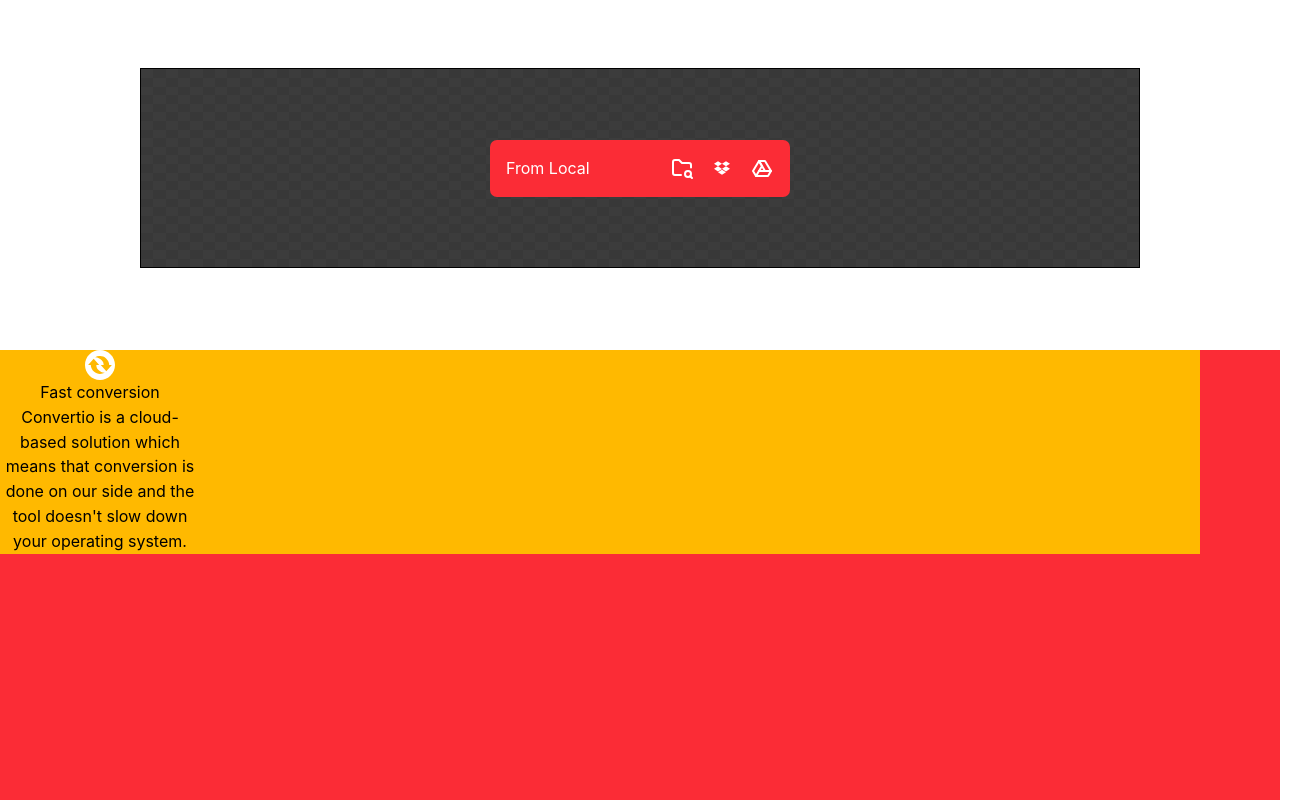
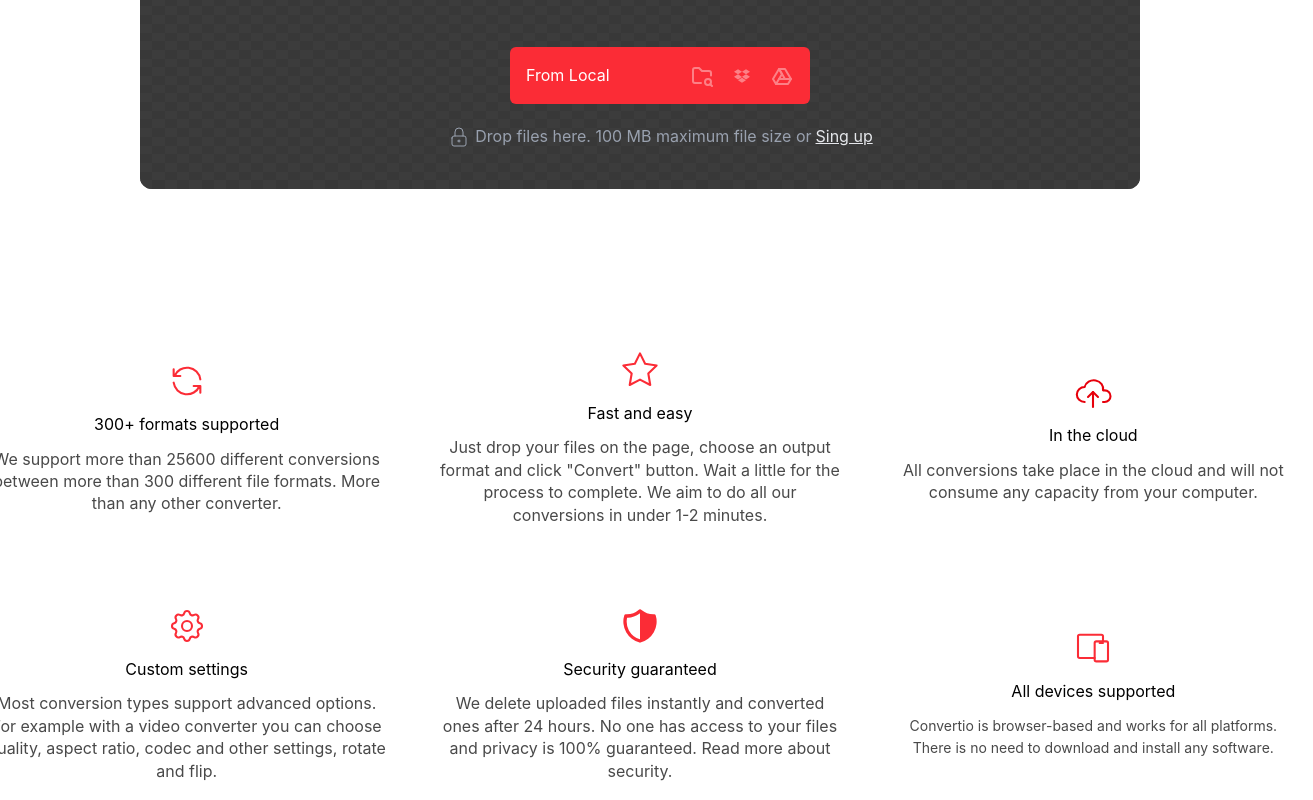
Before and after one commit to DaniyalAsif7778/F2F-converter, a Next.js app in the folder frontend/: page / in a window 1280 px wide. Shown: the part 240-1040 px from the top of the page, 1313 px wide, since content can reach past the window. Built offline with nearby package versions, Linux system fonts and the light colour scheme.

Commit message:
unkown changes

```diff
--- a/frontend/app/globals.css
+++ b/frontend/app/globals.css
@@ -5,6 +5,7 @@
   --background: #ffffff;
   --foreground: #171717;
   --theme: #FB2C36;
+  --Font:Open Sans;
 }
 
 @theme inline {
@@ -13,6 +14,7 @@
   --font-sans: var(--font-geist-sans);
   --font-mono: var(--font-geist-mono);
   --color-theme: var(--theme);
+  --font-custom:var(--Font);
 
 }
 
--- a/frontend/components/HomeComponent/Converter.jsx
+++ b/frontend/components/HomeComponent/Converter.jsx
@@ -3,14 +3,17 @@
 import ConverterButton from "./ConverterButton";
 import { IconBrandGoogleDrive } from "@tabler/icons-react";
 import { IconFolderSearch } from '@tabler/icons-react';
-import { FaDropbox } from "react-icons/fa6";
+import { FaDropbox } from "react-icons/fa";
+import { IconLock } from '@tabler/icons-react';
+import { IconShieldHalFilled } from '@tabler/icons-react';
+import Link from "next/link";
 
 export default function Converter() {
   const [uploadingOption, setUploadingOption] = useState(0);
-const [uploadingFile,setUploadingFile]= useState(0);
+  const [uploadingFile, setUploadingFile] = useState(0);
 
-const fileUploaderHandler=()=>{
-       const fileInput= document.createElement("input")
+  const fileUploaderHandler = () => {
+    const fileInput = document.createElement("input")
   }
   let uploadingOptions = [
     {
@@ -21,7 +24,8 @@
       styling: ""
     },
     {
-      icon: FaDropbox,
+      icon: FaDropbox
+      ,
       title: " From DropBox",
       clickHandler: () => { alert("das") }
     },
@@ -34,12 +38,13 @@
 
   return (
     <Fragment>
-      <div className="w-[100vw] h-[500px]  flex flex-col  gap-20  justify-center items-center   ">
-        <div className="flex flex-col ">
-          <h1 className="px-8 text-theme  text-2xl">File Converter</h1>
-          <h4>Convert your files to any format</h4>
+      <div className="w-[100vw] h-[500px]  flex flex-col  gap-15  justify-start items-center   ">
+        <div className="flex flex-col justify-center">
+          <h1 className="px-5 text-theme  text-[33px] font-Font">File Converter</h1>
+          <h4 className="text-[#878787] text-[18px] ">Convert your files to any format</h4>
         </div>
-        <div className="Converter relative z-1 w-[80vw] h-[200px] max-w-[1000px]  aspect-[4/1] border flex justify-center items-center bg-[#3C3C3C] overflow-hidden">
+        < div className="h-max w-[100vw]   flex justify-center sm:flex sm:justify-center">
+          <div className="Converter relative z-1 sm:w-[80vw] w-[100vw] pl-10 h-[200px] left-0 max-w-[1000px]  aspect-[4/1] sm:rounded-[12px]  flex  flex-col gap-5 justify-end pb-10 items-center bg-[#3C3C3C] overflow-hidden">
             {/* BG Pattren */}
             {/* <div className="w-full h-full absolute top-0 left-0 grid grid-cols-81 grid-rows-23 gap-0 -z-10 bg-[#3C3C3C] ">
             {Array.from({ length: 1863 }).map((_, i) => (
@@ -53,10 +58,10 @@
             {/* BG Pattrens */}
             <div className="h-full w-full  absolute -z-10 top-0 left-0 gap-0 grid grid-rows-23 grid-cols-81     ">
               {
-             Array.from({length:1863}).map((_,i)=>(
+                Array.from({ length: 1863 }).map((_, i) => (
 
                   <div key={i}
-              className={`w-[10] aspect-1/1 ${(i%2==0) ? "bg-[#3C3C3C]" : "bg-[#383838]"} ` }
+                    className={`w-[10] aspect-1/1 ${(i % 2 == 0) ? "bg-[#3C3C3C]" : "bg-[#383838]"} `}
                   >
 
                   </div>
@@ -64,22 +69,27 @@
                 ))}
             </div>
 
-          <div onClick={uploadingOptions[uploadingOption].clickHandler} className="w-[300px] h-fill bg-red-500 text-white flex justify-between p-4 rounded-[7px]">
+            <div onClick={uploadingOptions[uploadingOption].clickHandler} className="w-[300px] h-fill bg-red-500 text-white flex justify-between p-4 rounded-[6px]">
               <p className="DropDown">{uploadingOptions[uploadingOption].title}</p>
-            <div className="flex items-center justify-center gap-5">
+              <div className="flex items-center justify-center gap-5 ">
                 {
                   uploadingOptions.map(({ icon: Icon, ...option }, idx) => (
                     <Icon
                       key={idx}
                       onMouseOver={() => setUploadingOption(idx)}
                       onMouseLeave={() => setUploadingOption(0)}
-
+                      className="opacity-[0.4]"
                     />
                   ))
                 }
               </div>
             </div>
-          {/* </div> */}
+            <div className="  w-[100%] max-h-fit flex justify-center   text-gray-400" >
+              <p className="   hidden sm:flex  sm:width-[100%] sm:items-center gap-1 "> <IconLock className="text-[10px]" stroke={1} />Drop files here. 100 MB maximum file size or <Link href="#" className="text-gray-200 underline hover:text-shadow-gray-500"> Sing up </Link>
+
+              </p>
+            </div>
+          </div>
         </div>
         {/* <div className="ADD-SECTION-2   h-[23%] w-[100%]  bg-amber-800"></div> */}
       </div>
--- a/frontend/components/others/Features.jsx
+++ b/frontend/components/others/Features.jsx
@@ -1,25 +1,102 @@
 import React from "react";
 import { SiConvertio } from "react-icons/si";
-
+import { IconCloudUpload } from "@tabler/icons-react";
+import { IconRefresh } from "@tabler/icons-react";
+import { IconStar } from "@tabler/icons-react";
+import { IconSettings } from "@tabler/icons-react";
+import { IconShieldHalfFilled } from "@tabler/icons-react";
+import { IconDevices } from "@tabler/icons-react";
 function Features() {
   return (
-    <div className="bg-theme w-full h-[600px]">
-      <div className="flex flex-col max-w-[1200px] h-auto bg-amber-400">
-        <div className="flex  ">
-          <div className=" w-[200px] flex flex-col justify-center items-center">
-            <SiConvertio className="text-white text-3xl" />
+    <div className="w-full h-max grid grid-cols-1 grid-rows-6  place-content-center place-items-center gap-20 md:grid-cols-2 md:grid-rows-3 lg:grid-cols-3 lg-grid-rows-2 xl:grid-cols-3 xg-grid-rows-2">
 
-            <h1>Fast conversion</h1>
-            <p className="text-center">
-              Convertio is a cloud-based solution which means that conversion is
-              done on our side and the tool doesn't slow down your operating
-              system.
-            </p>
-          </div>
-        </div>
-        <div>
-         </div>
+
+      <div className=" w-[521px] sm:w-[240px] flex flex-col  gap-3  justify-top items-center">
+        <IconRefresh
+          stroke={1.25}
+          className="text-theme h-[40px] w-[40px]"
+        />
+        <h1 className="text-[#000] text-[16px] tracking-normal leading-[22.4px]">
+          300+ formats supported
+        </h1>
+        <p className="w-[400px] text-center text-[#494949] leading-[22.4px] tracking-normal text-[14px]]">
+          We support more than 25600 different conversions between more than
+          300 different file formats. More than any other converter.
+        </p>
       </div>
+      <div className=" w-[521px] sm:w-[240px]  flex flex-col  gap-3   justify-top justify-center items-center">
+        <IconStar
+          stroke={1.25}
+          className="text-red-500 h-[40px] w-[40px]"
+        />
+        <h1 className="text-[#000] text-[16px] tracking-normal leading-[22.4px]">
+          Fast and easy
+        </h1>
+        <p className="w-[400px] text-center text-[#494949] leading-[22.4px] tracking-normal text-[14px]]">
+          Just drop your files on the page, choose an output format and
+          click "Convert" button. Wait a little for the process to complete.
+          We aim to do all our conversions in under 1-2 minutes.
+        </p>
+      </div>
+      <div className=" w-[521px] sm:w-[240px]  flex flex-col  justify-top  gap-3 justify-center items-center">
+        <IconCloudUpload
+          stroke={1.25}
+          className="text-red-600 h-[40px] w-[40px]"
+        />
+        <h1 className="text-[#000] text-[16px] tracking-normal leading-[22.4px]">
+          In the cloud
+        </h1>
+        <p className="w-[400px] text-center text-[#494949] leading-[22.4px] tracking-normal text-[14px]]">
+          All conversions take place in the cloud and will not consume any
+          capacity from your computer.
+        </p>
+      </div>
+
+
+
+      <div className=" w-[521px]  sm:w-[240px]  flex flex-col  justify-top  gap-3  justify-center items-center">
+        <IconSettings
+          stroke={1.25}
+          className="text-red-500 h-[40px] w-[40px]"
+        />
+        <h1 className="text-[#000] text-[16px] tracking-normal leading-[22.4px]">
+          Custom settings
+        </h1>
+        <p className="w-[400px] text-center text-[#494949] leading-[22.4px] tracking-normal text-[14px]]">
+          Most conversion types support advanced options. For example with a
+          video converter you can choose quality, aspect ratio, codec and
+          other settings, rotate and flip.
+        </p>
+      </div>
+      <div className=" w-[521px]  sm:w-[240px]  flex flex-col  justify-top  gap-3  justify-center items-center">
+        <IconShieldHalfFilled
+          stroke={1.25}
+          className="text-red-500 h-[40px] w-[40px]"
+        />
+        <h1 className="text-[#000] text-[16px] tracking-normal leading-[22.4px]">
+          Security guaranteed
+        </h1>
+        <p className="w-[400px] text-center text-[#494949] leading-[22.4px] tracking-normal text-[14px]]">
+          We delete uploaded files instantly and converted ones after 24
+          hours. No one has access to your files and privacy is 100%
+          guaranteed. Read more about security.
+        </p>
+      </div>
+      <div className=" w-[521px] sm:w-[440px]  flex flex-col   justify-top justify-center  gap-3  items-center">
+        <IconDevices
+          stroke={1.25}
+          className="text-red-500 h-[40px] w-[40px]"
+        />
+        <h1 className="text-[#000] text-[16px] tracking-normal leading-[22.4px]">
+           All devices supported
+        </h1>
+        <p className="w-[400px] text-center text-[#494949] leading-[22.4px] tracking-normal sm:text-[14px]">
+          Convertio is browser-based and works for all platforms. There is
+          no need to download and install any software.
+        </p>
+      </div>
+
+
     </div>
   );
 }
--- a/frontend/components/others/WebLogo.jsx
+++ b/frontend/components/others/WebLogo.jsx
@@ -2,8 +2,10 @@
 
 function WebLogo() {
   return (
-    <div>WebLogo</div>
-  )
+    <>
+
+    </>
+   )
 }
 
 export default WebLogo
```
Also changed, not shown: frontend/components/footer/FooterSimple.tsx (+6 -5 lines), frontend/components/header/LandingPageHeader.tsx (+5 -3 lines), frontend/public/headericon.svg (added). Lines whose indentation alone changed are shown as unchanged.
